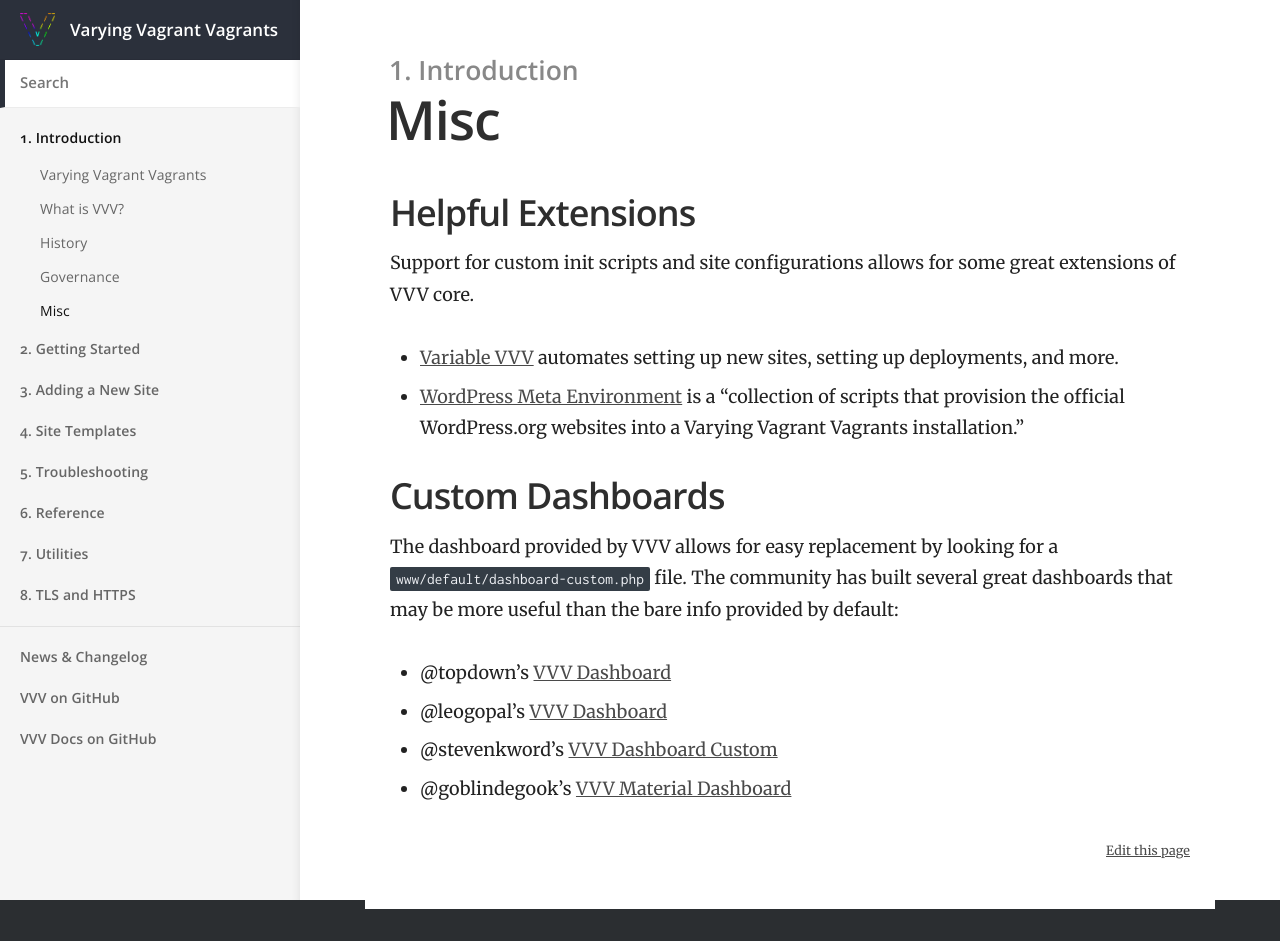
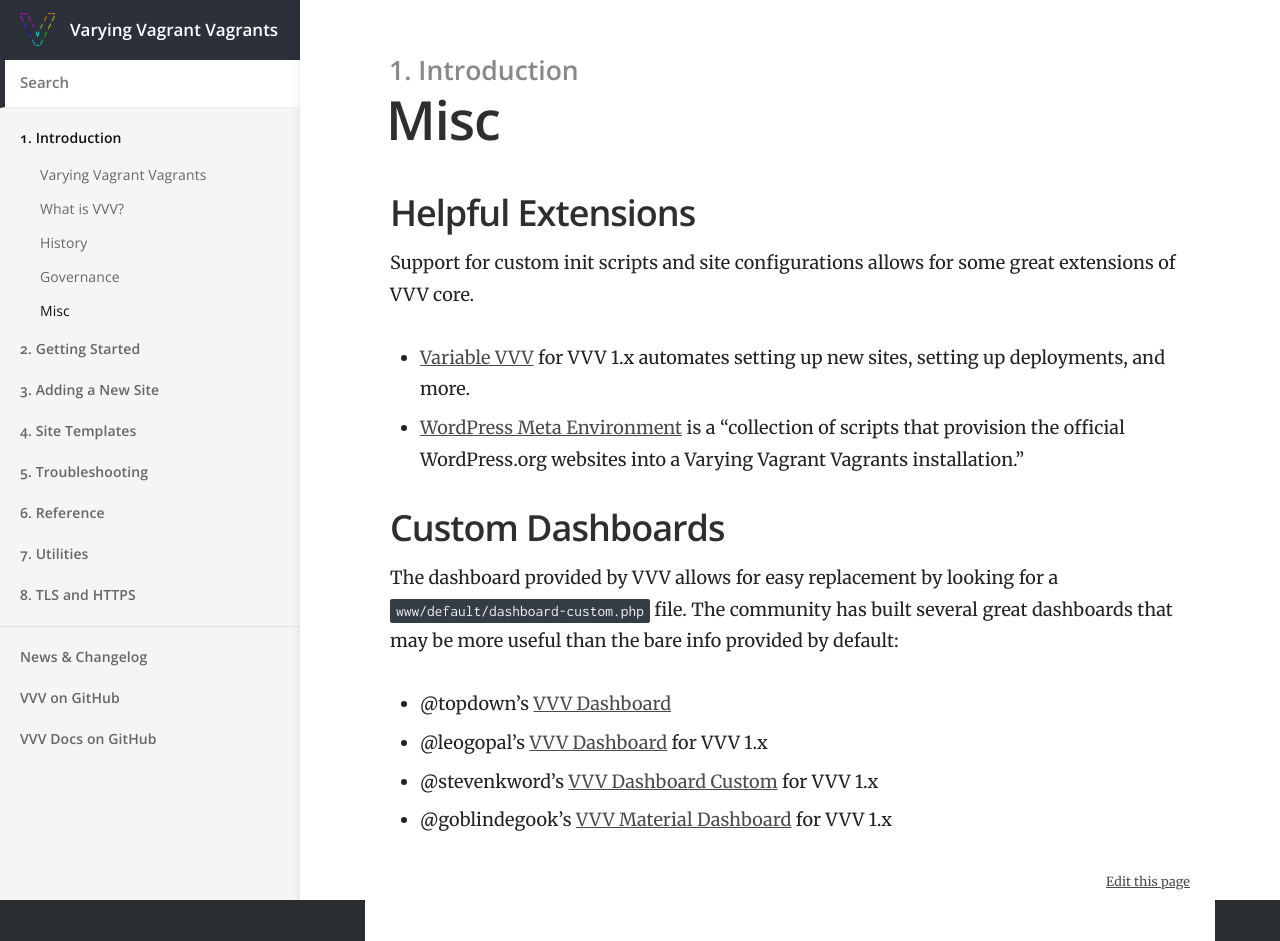
Before and after one commit to Varying-Vagrant-Vagrants/varyingvagrantvagrants.org, a Jekyll site: the page built from docs/en-US/index.md, in a window 1280 px wide. Built offline with Jekyll 4.4.1, drawn with Linux system fonts in a browser that asks for light colours; before the commit the page ends 909 px from its top, so only the background shows below that.

Commit message:
add reference for what VVV version are supported the resources

```diff
--- a/docs/en-US/index.md
+++ b/docs/en-US/index.md
@@ -10,7 +10,7 @@ permalink: /docs/en-US/
 
 Support for custom init scripts and site configurations allows for some great extensions of VVV core.
 
-* [Variable VVV](https://github.com/bradp/vv) automates setting up new sites, setting up deployments, and more.
+* [Variable VVV](https://github.com/bradp/vv) for VVV 1.x automates setting up new sites, setting up deployments, and more.
 * [WordPress Meta Environment](https://github.com/WordPress/meta-environment) is a "collection of scripts that provision the official WordPress.org websites into a Varying Vagrant Vagrants installation."
 
 ## Custom Dashboards
@@ -18,6 +18,6 @@ Support for custom init scripts and site configurations allows for some great ex
 The dashboard provided by VVV allows for easy replacement by looking for a `www/default/dashboard-custom.php` file. The community has built several great dashboards that may be more useful than the bare info provided by default:
 
 * @topdown's [VVV Dashboard](https://github.com/topdown/VVV-Dashboard)
-* @leogopal's [VVV Dashboard](https://github.com/leogopal/VVV-Dashboard)
-* @stevenkword's [VVV Dashboard Custom](https://github.com/stevenkword/vvv-dashboard-custom)
-* @goblindegook's [VVV Material Dashboard](https://github.com/goblindegook/vvv-material-dashboard)
+* @leogopal's [VVV Dashboard](https://github.com/leogopal/VVV-Dashboard) for VVV 1.x
+* @stevenkword's [VVV Dashboard Custom](https://github.com/stevenkword/vvv-dashboard-custom) for VVV 1.x
+* @goblindegook's [VVV Material Dashboard](https://github.com/goblindegook/vvv-material-dashboard) for VVV 1.x
```
